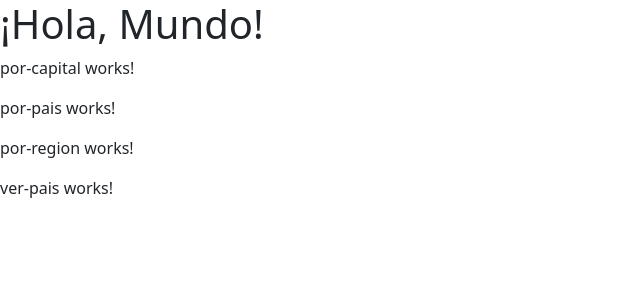
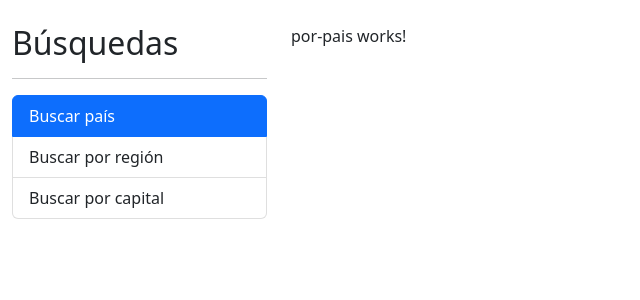
Before and after one commit to sergitxu/03-paisesApp, an Angular app: page / in a window 1280 px wide. Shown: the top 300 px of the page, without its empty margins (0-640 px from the left). Built offline with nearby package versions, Linux system fonts and the light colour scheme.

Commit message:
add routing

```diff
--- a/src/app/app.component.html
+++ b/src/app/app.component.html
@@ -1,5 +1,16 @@
-<h1>¡Hola, Mundo!</h1>
-<app-por-capital></app-por-capital>
-<app-por-pais></app-por-pais>
-<app-por-region></app-por-region>
-<app-ver-pais></app-ver-pais>
+<div class="row container mt-4">
+    <div class="col-3">
+        <h2>Búsquedas</h2>
+        <hr>
+        <ul class="list-group">
+            <li class="list-group-item" routerLink="" [routerLinkActiveOptions]="{exact: true}"
+                routerLinkActive="active">Buscar país</li>
+            <li class="list-group-item" routerLink="region" routerLinkActive="active">Buscar por región</li>
+            <li class="list-group-item" routerLink="capital" routerLinkActive="active">Buscar por capital</li>
+        </ul>
+    </div>
+
+    <div class="col">
+        <router-outlet></router-outlet>
+    </div>
+</div>
--- a/src/app/app.module.ts
+++ b/src/app/app.module.ts
@@ -1,5 +1,6 @@
 import { NgModule } from '@angular/core';
 import { BrowserModule } from '@angular/platform-browser';
+import { AppRoutingModule } from './app-routing.module';
 
 import { AppComponent } from './app.component';
 import { PaisModule } from './pais/pais.module';
@@ -11,8 +12,9 @@
   ],
   imports: [
     BrowserModule,
-    PaisModule,
-    SharedModule
+    AppRoutingModule,
+    SharedModule,
+    PaisModule
   ],
   bootstrap: [AppComponent]
 })
```
Also changed, not shown: src/app/app-routing.module.ts (added, +40 -0 lines).
